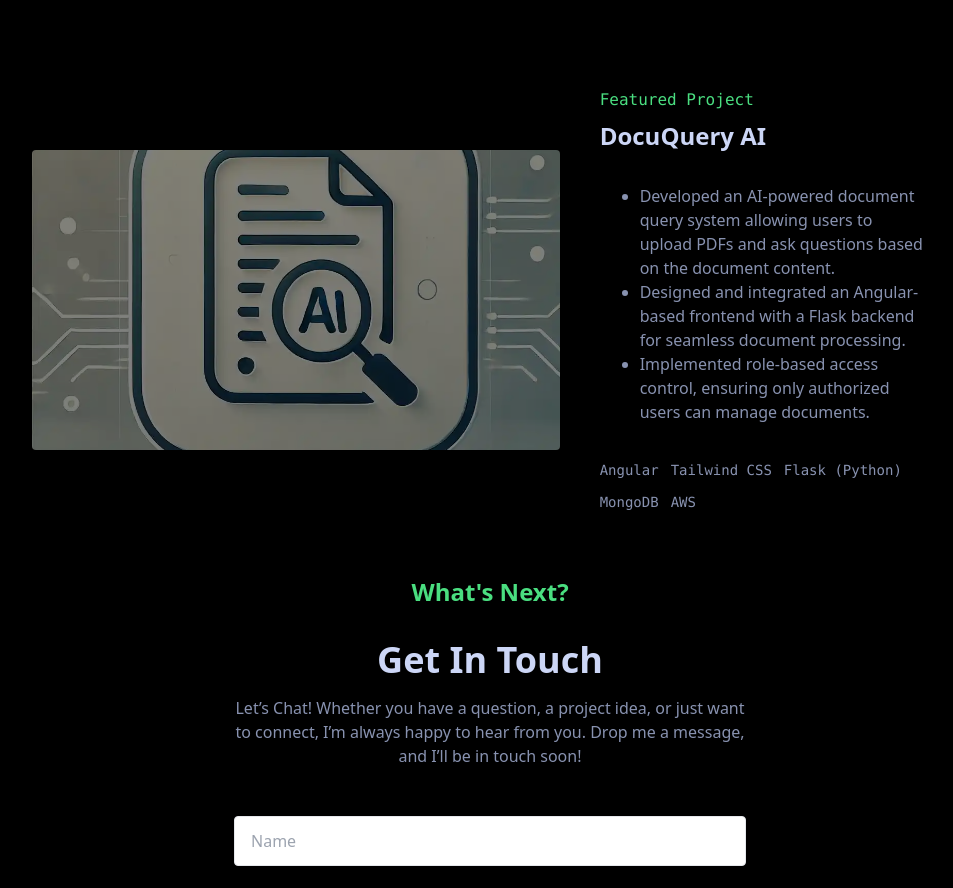
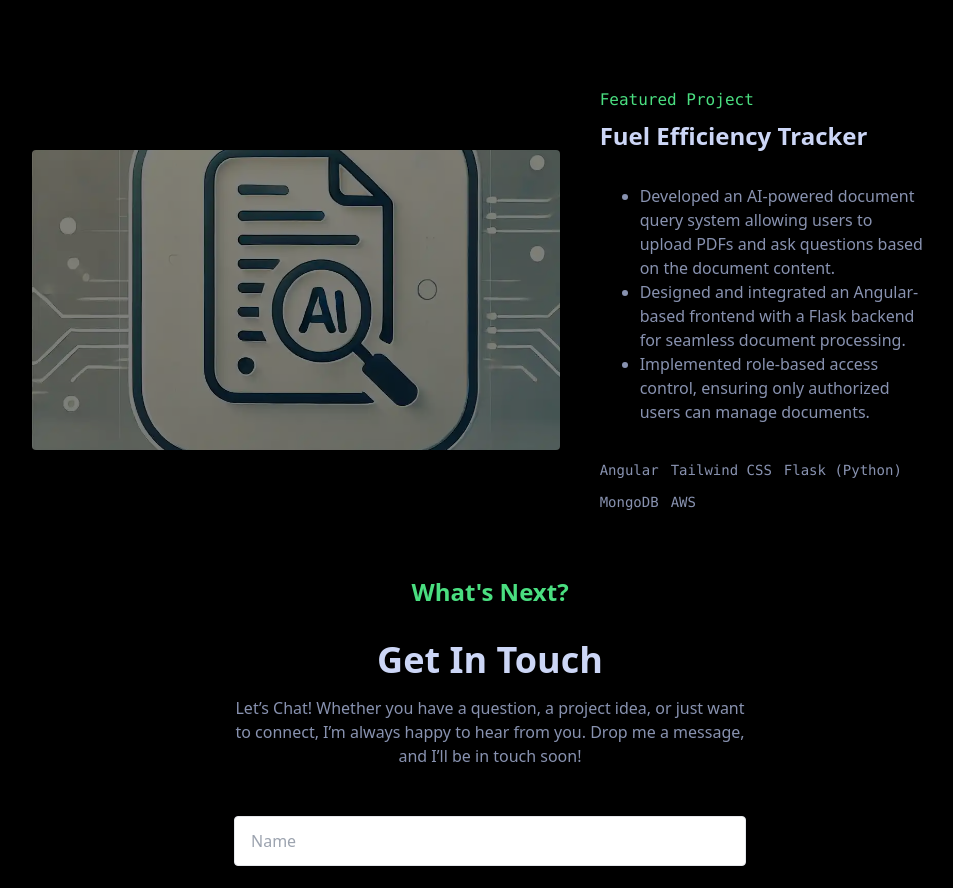
Before and after one commit to ishiiii10/Portfolio, an Angular app: page / in a window 1280 px wide. Shown: the part 4740-5628 px from the top of the page, without its empty margins (150-1103 px from the left). Built offline with nearby package versions, Linux system fonts and the light colour scheme.

Commit message:
project changes

```diff
--- a/src/app/components/projects/projects.component.ts
+++ b/src/app/components/projects/projects.component.ts
@@ -41,7 +41,7 @@ export class ProjectsComponent {
       aosImage: 'fade-right'
     },
     {
-      title: 'DocuQuery AI',
+      title: 'Fuel Efficiency Tracker',
       description: [
         'Developed an AI-powered document query system allowing users to upload PDFs and ask questions based on the document content.',
         'Designed and integrated an Angular-based frontend with a Flask backend for seamless document processing.',
```
